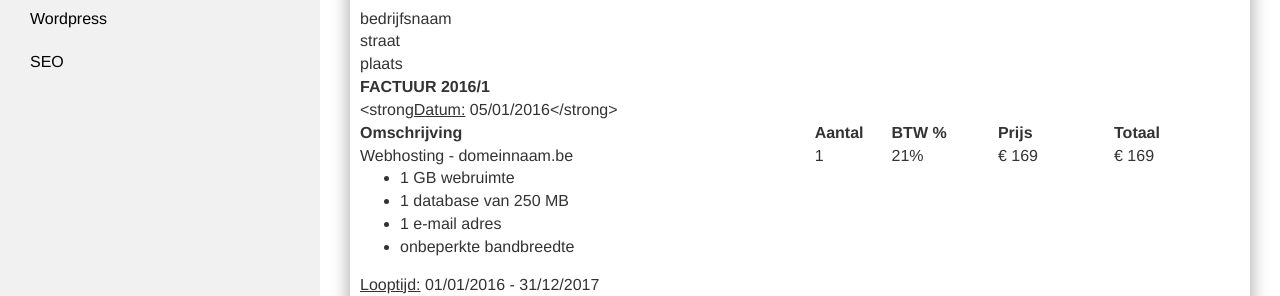
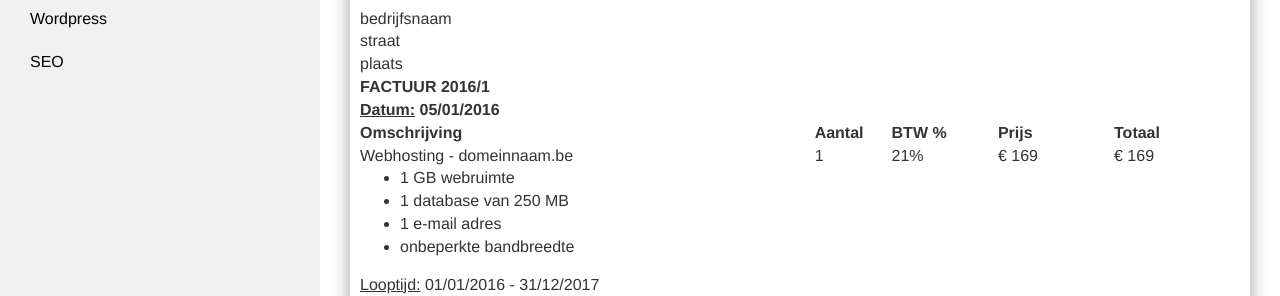
Before and after one commit to Syntra-Brussel/dynamische-webtechnieken, a Jekyll site: the page built from programmeren/oefening-factuur.md, in a window 1280 px wide. Shown: the part 460-756 px from the top of the page. Built offline with Jekyll 4.4.1, drawn with Linux system fonts in a browser that asks for light colours; nearby versions of some CDN libraries; a script that is not in the unit is left out.

Commit message:
Update oefening-factuur.md

```diff
--- a/programmeren/oefening-factuur.md
+++ b/programmeren/oefening-factuur.md
@@ -33,7 +33,7 @@ collection: programmeren
 
 
         <div><strong>FACTUUR 2016/1</strong></div>
-        <div><strong<u>Datum:</u> 05/01/2016</strong></div>
+        <div><strong><u>Datum:</u> 05/01/2016</strong></div>
 
         <table border="0" width="100%">
             <tr>
```
